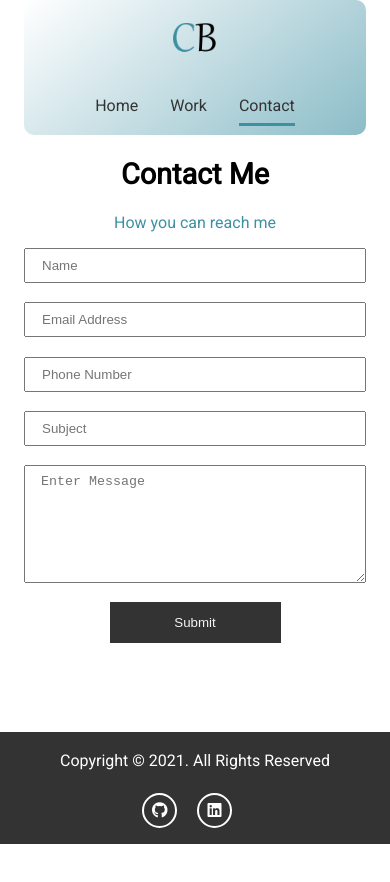
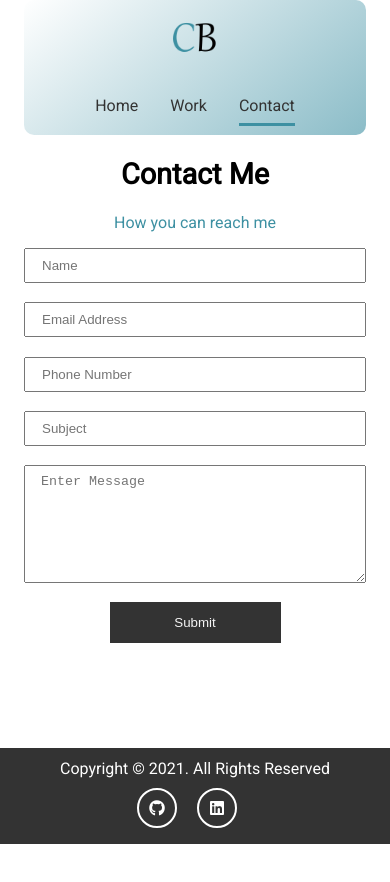
Before and after one commit to ChristopherBlume/ChristopherBlume.github.io, a website: page dist/contact.html in a window 390 px wide. Before the commit the page ends 844 px from the top, so only its background shows below. Drawn offline with Linux system fonts and the light colour scheme.

Commit message:
style fixings

```diff
--- a/scss/_media.scss
+++ b/scss/_media.scss
@@ -5,6 +5,19 @@
 
     .header-content {
       padding-top: 5rem;
+    }
+  }
+  // Footer
+  #main-footer {
+    position: absolute;
+    bottom: 0;
+    width: 100%;
+    height: 6rem;
+
+    .footer-content {
+      flex-direction: column;
+      padding: 0.5rem;
+      height: 4.5rem;
     }
   }
 }
@@ -49,11 +62,6 @@
     text-align: justify;
     padding: 10px 0;
 
-    h1 {
-      margin-bottom: 0;
-      margin-top: 10px;
-      text-align: center;
-    }
     ul {
       font-size: 14px;
     }
@@ -100,14 +108,18 @@
       }
     }
   }
+
   // Footer
   #main-footer {
-    height: 7rem;
+    position: absolute;
+    bottom: 0;
+    width: 100%;
+    height: 6rem;
 
     .footer-content {
       flex-direction: column;
-      padding: 1rem;
-      height: 5rem;
+      padding: 0.5rem;
+      height: 4.5rem;
     }
   }
 }
--- a/scss/_util.scss
+++ b/scss/_util.scss
@@ -3,6 +3,7 @@
   padding: 0 1.5rem;
   margin: auto;
   overflow: hidden;
+  min-height: 95vh;
 }
 
 // Buttons
--- a/scss/main.scss
+++ b/scss/main.scss
@@ -101,31 +101,53 @@ img {
         border-radius: 50%;
       }
     }
+    // About me
+    #about-me {
+      max-width: ($website-width - 680px);
+      margin: 0 auto;
+      padding: 20px 0;
+
+      ul li:before {
+        margin-right: 0.8rem;
+        content: "✓";
+        color: $main-color;
+      }
+    }
   }
   &-inner {
     height: 5.5rem;
   }
 }
 
-// About me
-#about-me {
-  width: ($website-width - 680px);
+// Footer {
+#main-footer {
+  background-color: $dark-color;
+  height: 5vh;
+  color: #fff;
 
-  .center {
-    margin-bottom: 2rem;
-    text-decoration: underline;
-    text-decoration-color: $main-color;
-    text-align: center;
+  .footer-content {
+    width: 90%;
+    margin: 0 auto;
+    display: flex;
+    justify-content: space-between;
+    align-items: center;
+    height: 5vh;
   }
 
-  p {
-    text-align: justify;
-  }
+  .social .fab {
+    margin-right: 1rem;
+    border: 2px #fff solid;
+    border-radius: 50%;
+    height: 20px;
+    width: 20px;
+    line-height: 20px;
+    text-align: center;
+    padding: 0.5rem;
 
-  ul li:before {
-    margin-right: 0.8rem;
-    content: "✓";
-    color: $main-color;
+    &:hover {
+      cursor: pointer;
+      background: $main-color;
+    }
   }
 }
 
@@ -184,37 +206,4 @@ img {
   }
 }
 
-// Footer
-#main-footer {
-  position: fixed;
-  bottom: 0;
-  width: 100%;
-  background: $dark-color;
-  color: #fff;
-  height: 5vh;
-
-  .footer-content {
-    display: flex;
-    justify-content: space-between;
-    height: 5vh;
-    align-items: center;
-
-    .social .fab {
-      margin-right: 1rem;
-      border: 2px #fff solid;
-      border-radius: 50%;
-      height: 15px;
-      width: 15px;
-      line-height: 15px;
-      text-align: center;
-      padding: 0.5rem;
-
-      &:hover {
-        background: $main-color;
-        cursor: pointer;
-      }
-    }
-  }
-}
-
 @import "media";
```
Also changed, not shown: dist/contact.html, dist/css/main.css, dist/index.html, dist/work.html, 1 other file.
